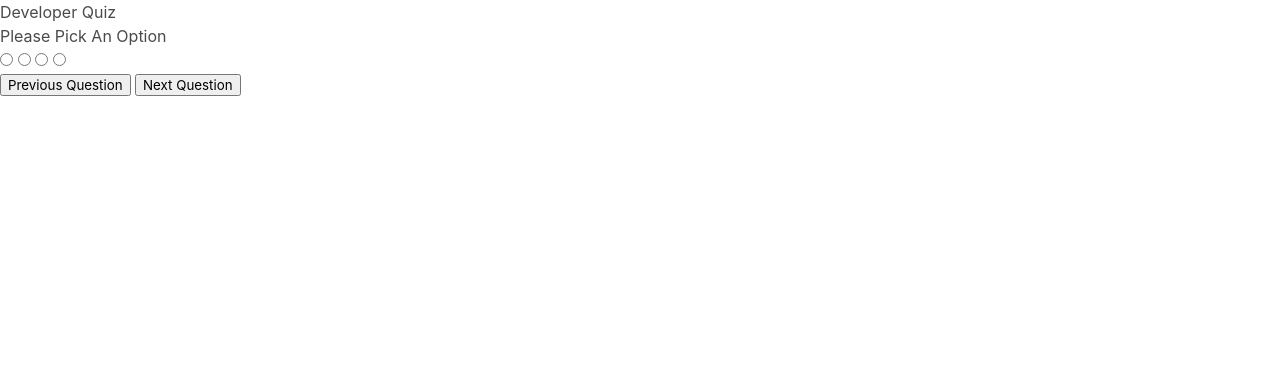
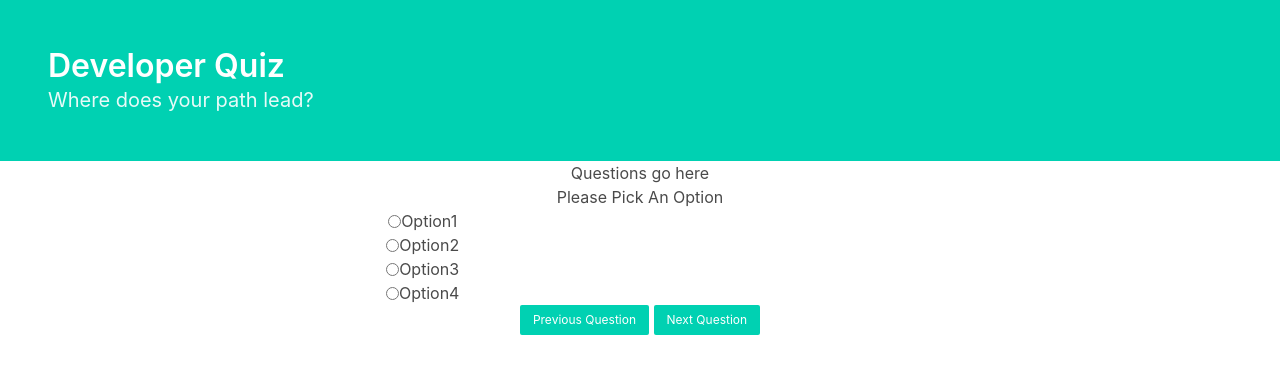
Before and after one commit to Raeludwig/Forked_Job_Finder, a plain HTML site: page quiz.html in a window 1280 px wide. Drawn offline with nearby package versions, Linux system fonts and the light colour scheme.

Commit message:
added some styling to the page

```diff
--- a/quiz.html
+++ b/quiz.html
@@ -8,13 +8,16 @@
     <link rel="stylesheet" href="https://cdn.jsdelivr.net/npm/bulma@0.9.4/css/bulma.min.css">
   </head>
 <body>
-    <header class="quiz_header">
-        <h1>Developer Quiz</h1>
-    </header>
+    <section class="hero is-primary">
+        <div class="hero-body">
+            <p class="title">Developer Quiz</p>
+            <p class="subtitle">Where does your path lead?</p>
+        </div>
+    </section>
 
-    <div class="quiz-container">
+    <span class="quiz-container has-text-centered">
         <div class="quiz-questions">
-            <h1 id="display-questions"></h1>
+            <h1 id="display-questions">Questions go here</h1>
         </div>
 
         <div class="option-container">
@@ -24,32 +27,44 @@
                 </div>
             </div>
 
-            <span>
+            <div class="tile is-ancestor">
+                <div class="tile is-vertical is-8">
+                    <div class="tile">
+                        <div class="tile is-parent is-vertical">
+                            <span class="level-item has-text-centered">
                                 <input type="radio" id="option-one" name="option" class="radio" value="optionA"/>
                                 <label for="option-one" class="option" id="option-one-label"></label>
+                                Option1
                             </span>
 
-            <span>
+                            <span class="level-item has-text-centered">
                                 <input type="radio" id="option-two" name="option" class="radio" value="optionB"/>
                                 <label for="option-two" class="option" id="option-two-label"></label>
+                                Option2
                             </span>
 
-            <span>
+                            <span class="level-item has-text-centered">
                                 <input type="radio" id="option-three" name="option" class="radio" value="optionC"/>
                                 <label for="option-three" class="option" id="option-three-label"></label>
+                                Option3
                             </span>
 
-            <span>
+                            <span class="level-item has-text-centered">
                                 <input type="radio" id="option-four" name="option" class="radio" value="optionD"/>
                                 <label for="option-four" class="option" id="option-four-label"></label>
+                                Option4
                             </span>
+                        </div>
+                    </div>
+                </div>
+            </div>
         </div>
 
         <div class="button-container">
-        <button onclick="handlePreviousQuestion()">Previous Question</button>
-        <button onclick="handleNextQuestion()">Next Question</button>
+        <button class="button is-primary is-small">Previous Question</button>
+        <button class="button is-primary is-small">Next Question</button>
         </div>
-    </div>
+    </span>
     <div id="results"></div>
     <script src="/assets/js/script.js"></script>
 </body>
```
Lines whose indentation alone changed are shown as unchanged.
